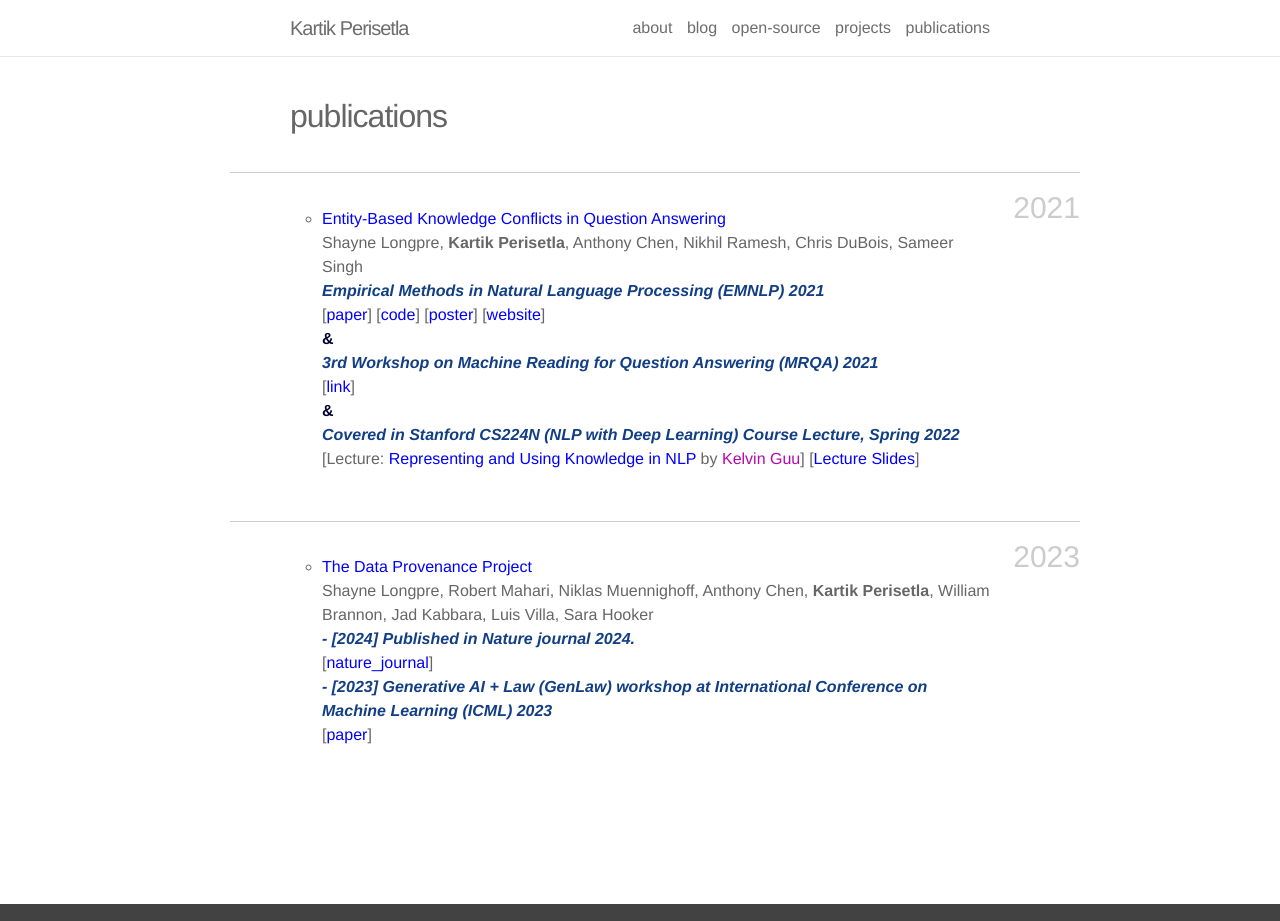
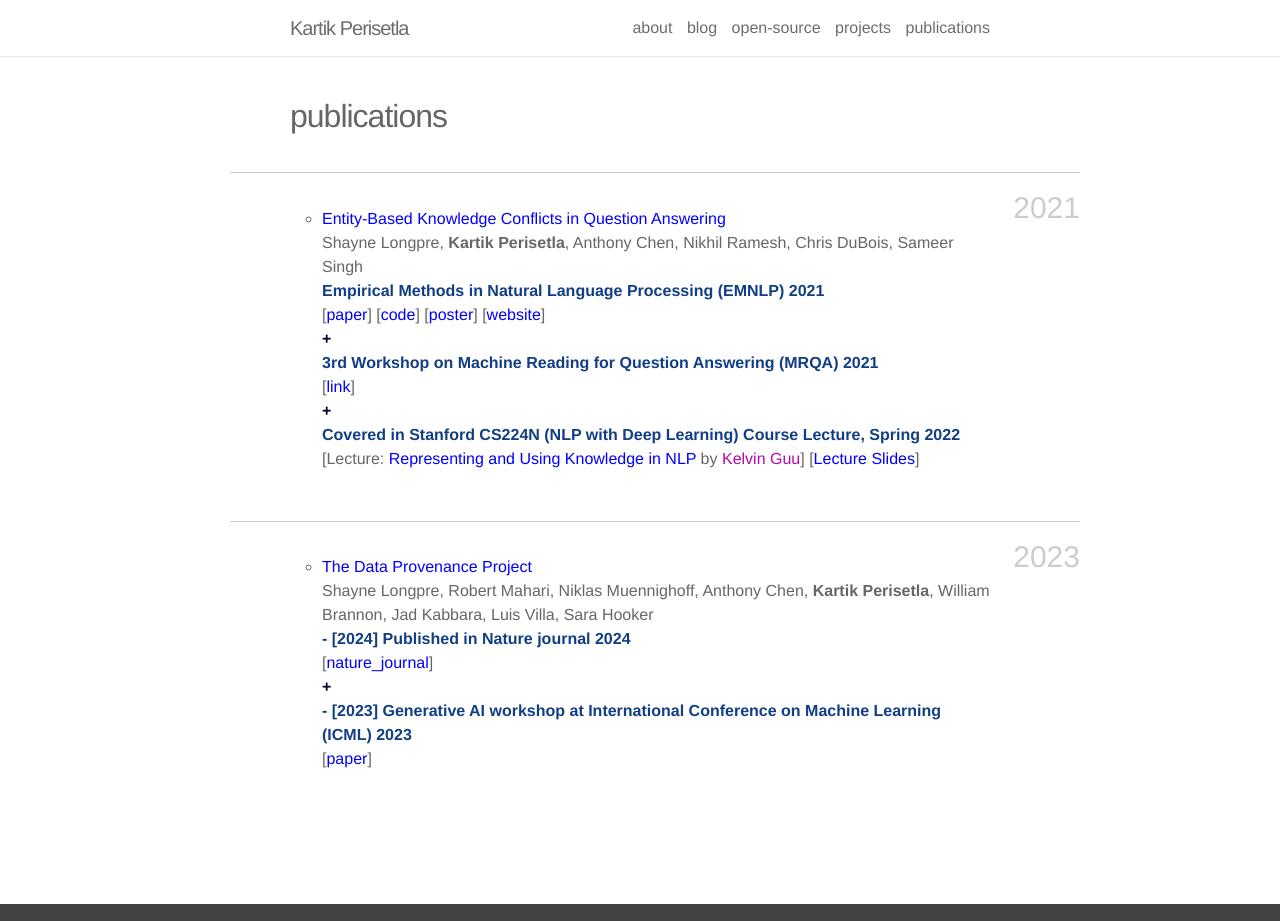
Before and after one commit to kartikperisetla/kartikperisetla.github.io, a Jekyll site: the page built from _pages/publications.md, in a window 1280 px wide and 921 px high. Built offline with Jekyll 4.4.1, drawn with Linux system fonts in a browser that asks for light colours; nearby versions of some CDN libraries.

```diff
--- a/_pages/publications.md
+++ b/_pages/publications.md
@@ -19,25 +19,25 @@ description:
 
 
     <span class="periodical" style="color:#113e85">
-      <b><i>Empirical Methods in Natural Language Processing (EMNLP) 2021</i></b>
+      <b>Empirical Methods in Natural Language Processing (EMNLP) 2021</b>
     </span>
   <span class="links">
     [<a  style="color:blue" href="https://aclanthology.org/2021.emnlp-main.565/" target="_blank">paper</a>] [<a  style="color:blue" href="https://github.com/apple/ml-knowledge-conflicts" target="_blank">code</a>] [<a  style="color:blue" href="{{ site.baseurl }}/assets/files/poster_final.pdf" target="_blank">poster</a>] [<a  style="color:blue" href="https://machinelearning.apple.com/research/entity-knowledge-conflicts" target="_blank">website</a>]
   </span>
   <span class="periodical" style="color:#000033">
-      <b>&</b>
+      <b>+</b>
     </span>
     <span class="periodical" style="color:#113e85">
-      <b><i>3rd Workshop on Machine Reading for Question Answering (MRQA) 2021</i></b>
+      <b>3rd Workshop on Machine Reading for Question Answering (MRQA) 2021</b>
     </span>
     <span class="links">
     [<a  style="color:blue" href="https://mrqa.github.io/papers.html" target="_blank">link</a>]
   </span>
   <span class="periodical" style="color:#000033">
-      <b>&</b>
+      <b>+</b>
     </span>
     <span class="periodical" style="color:#113e85">
-      <b><i>Covered in Stanford CS224N (NLP with Deep Learning) Course Lecture, Spring 2022</i></b>
+      <b>Covered in Stanford CS224N (NLP with Deep Learning) Course Lecture, Spring 2022</b>
     </span>
     <span class="links">
     [Lecture: <a  style="color:blue" href="https://youtu.be/4ynrGLIuPv4?t=4388" target="_blank">Representing and Using Knowledge in NLP</a> by <a target="_blank" href="https://www.kelvinguu.com/">Kelvin Guu</a>] [<a target="_blank" style="color:blue"  href="https://web.stanford.edu/class/cs224n/slides/cs224n-2022-lecture15-guu.pdf#page=94">Lecture Slides</a>]
@@ -59,13 +59,16 @@ description:
             Shayne Longpre, Robert Mahari, Niklas Muennighoff, Anthony Chen, <b>Kartik Perisetla</b>, William Brannon, Jad Kabbara, Luis Villa, Sara Hooker
     </span>
     <span class="periodical" style="color:#113e85">
-      <b><i>- [2024] Published in Nature journal 2024.</i></b>
+      <b>- [2024] Published in Nature journal 2024</b>
     </span>
     <span class="links">
     [<a  style="color:blue" href="https://www.nature.com/articles/s42256-024-00878-8" target="_blank">nature_journal</a>]
   </span>
+  <span class="periodical" style="color:#000033">
+      <b>+</b>
+    </span>
     <span class="periodical" style="color:#113e85">
-      <b><i>- [2023] Generative AI + Law (GenLaw) workshop at International Conference on Machine Learning (ICML) 2023</i></b>
+      <b>- [2023] Generative AI workshop at International Conference on Machine Learning (ICML) 2023</b>
     </span>
   <span class="links">
     [<a  style="color:blue" href="https://genlaw.github.io/CameraReady/20.pdf" target="_blank">paper</a>]
```
